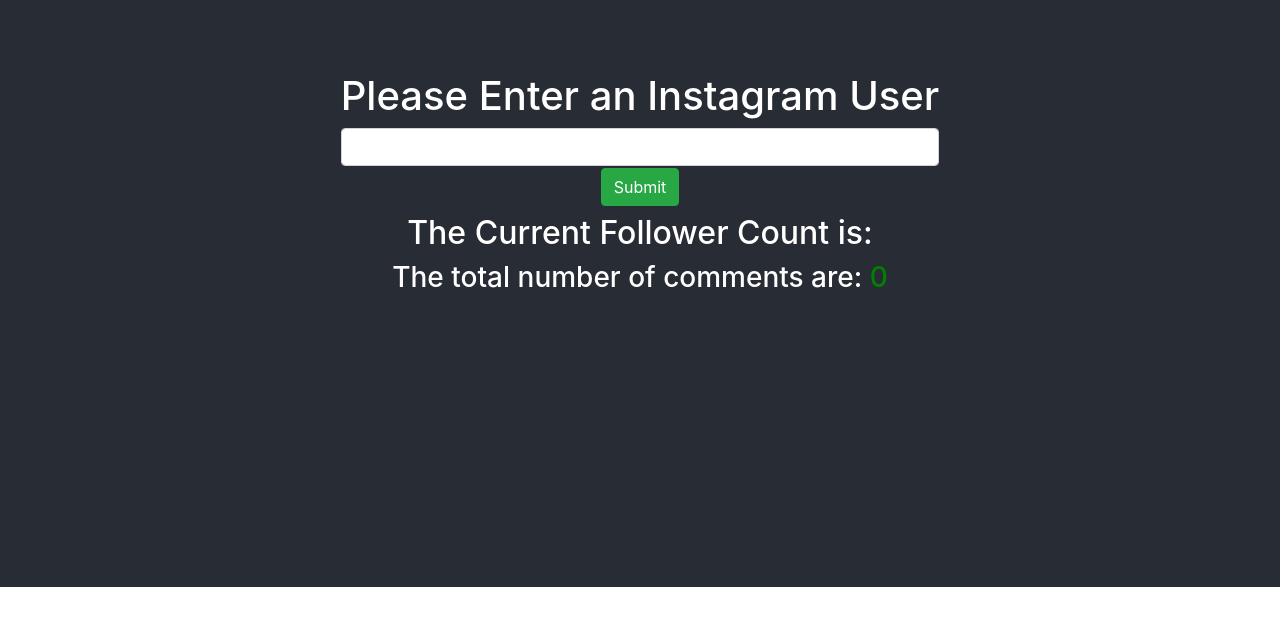
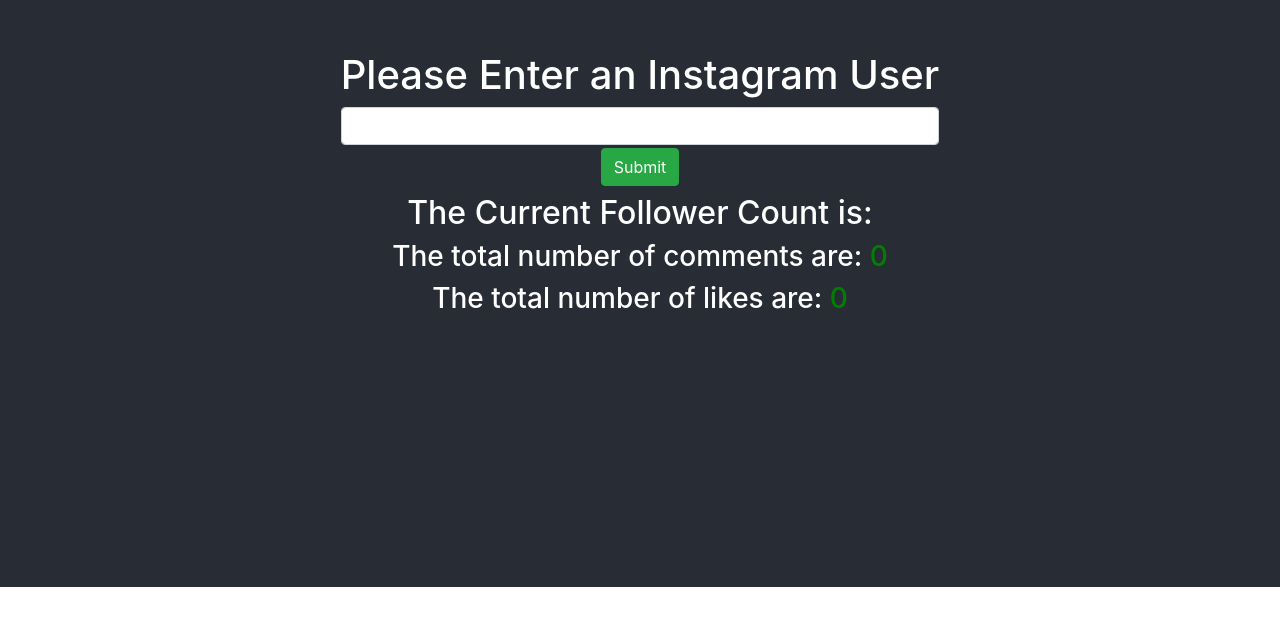
Before and after one commit to connoratwistic/instagramscraper, a React (Create React App) app: page / in a window 1280 px wide. Shown: the part 213-838 px from the top of the page. Built offline with nearby package versions, Linux system fonts and the light colour scheme.

Commit message:
finished it

```diff
--- a/src/App.js
+++ b/src/App.js
@@ -75,12 +75,14 @@
 
     let theData = null;
     let totalNumComments = 0;
+    let totalLikes = 0;
 
     if(this.state.loaded) {
       theData = this.state.data.graphql.user.edge_owner_to_timeline_media.edges.map(data => {
         totalNumComments += data.node.edge_media_to_comment.count;
+        totalLikes += data.node.edge_liked_by.count;
         return(
-          <div className="col-4">
+          <div className="col-12 col-md-4">
             <div class="card">
               <img class="card-img-top" src={data.node.display_url} />
               <div class="card-body">
@@ -105,6 +107,7 @@
           <h1>{this.state.title}</h1>
           <h2>The Current Follower Count is: {this.state.liveCounter}</h2>
           <h3>The total number of comments are: <span style={{color: "green"}}>{totalNumComments}</span></h3>
+          <h3>The total number of likes are: <span style={{color: "green"}}>{totalLikes}</span></h3>
         </header>
         <Container className="mt-5"><Row>{theData}</Row></Container>
       </div>
```
